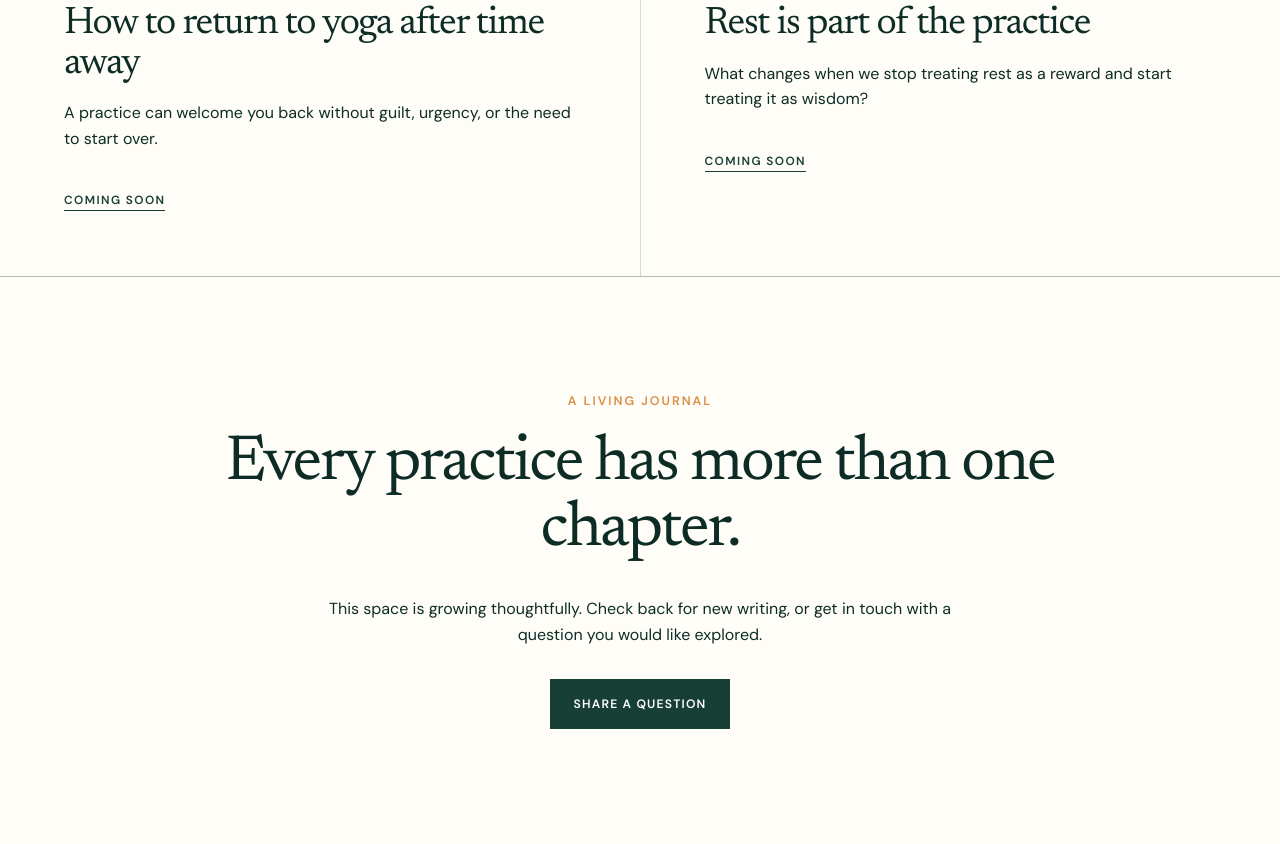
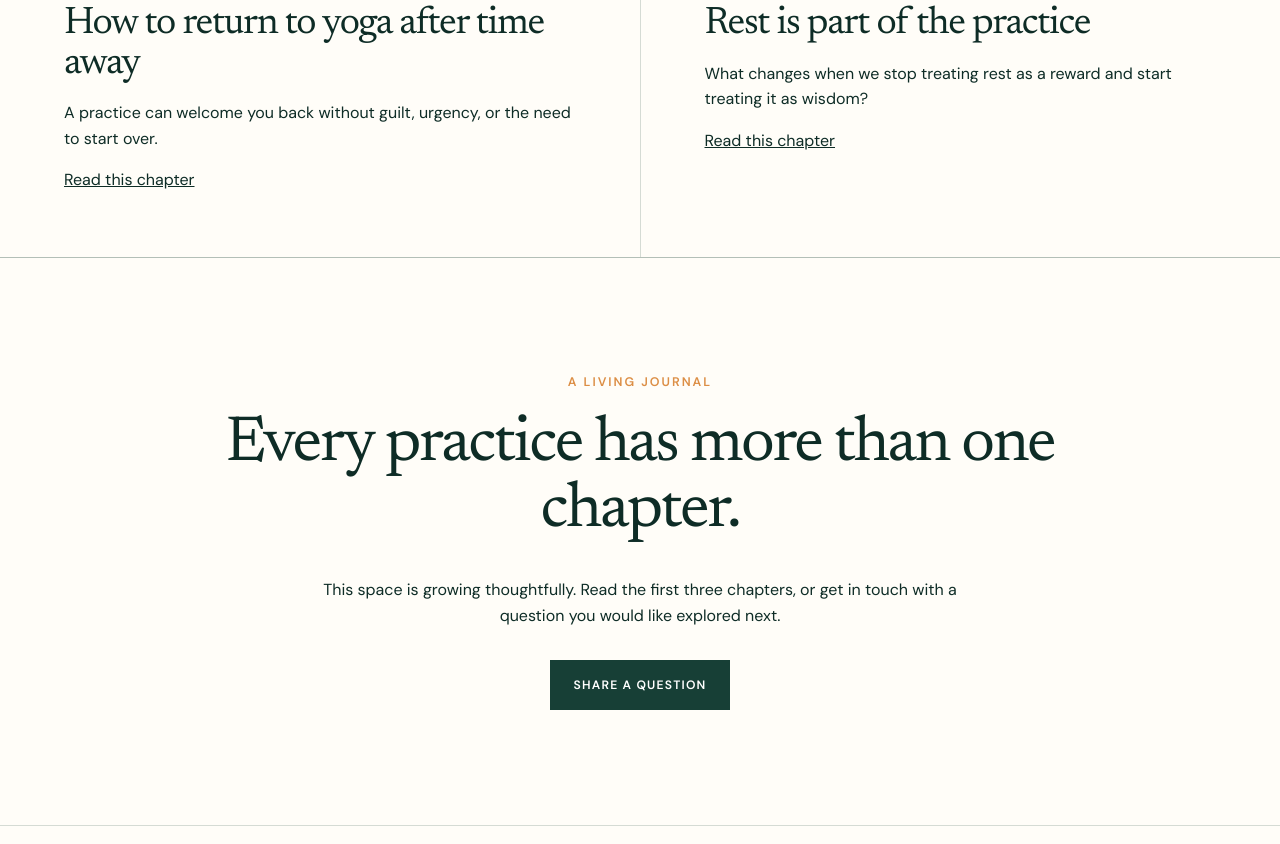
Before and after one commit to onelyfetxc/yoga-chapters, a plain HTML site: page blog.html in a window 1280 px wide. Shown: the part 1620-2464 px from the top of the page. Drawn offline with Linux system fonts and the light colour scheme.

Commit message:
Complete blog.html

```diff
--- a/blog.html
+++ b/blog.html
@@ -34,7 +34,7 @@
           <p class="article-meta">Breath · 5 minute read</p>
           <h2>The smallest pause can change the shape of your day</h2>
           <p>A gentle reminder that presence does not require an empty calendar—only one conscious breath.</p>
-          <span class="coming-soon">First chapter coming soon</span>
+          <a class="article-link" href="the-smallest-pause.html">Read this chapter</a>
         </div>
       </article>
       <article class="article-card reveal">
@@ -43,7 +43,7 @@
           <p class="article-meta">Practice · 4 minute read</p>
           <h2>How to return to yoga after time away</h2>
           <p>A practice can welcome you back without guilt, urgency, or the need to start over.</p>
-          <span class="coming-soon">Coming soon</span>
+          <a class="article-link" href="return-to-yoga.html">Read this chapter</a>
         </div>
       </article>
       <article class="article-card reveal">
@@ -52,14 +52,14 @@
           <p class="article-meta">Wellbeing · 6 minute read</p>
           <h2>Rest is part of the practice</h2>
           <p>What changes when we stop treating rest as a reward and start treating it as wisdom?</p>
-          <span class="coming-soon">Coming soon</span>
+          <a class="article-link" href="rest-is-practice.html">Read this chapter</a>
         </div>
       </article>
     </section>
     <section class="blog-note">
       <p class="eyebrow">A living journal</p>
       <h2>Every practice has more than one chapter.</h2>
-      <p>This space is growing thoughtfully. Check back for new writing, or get in touch with a question you would like explored.</p>
+      <p>This space is growing thoughtfully. Read the first three chapters, or get in touch with a question you would like explored next.</p>
       <a class="button" href="contact.html">Share a question</a>
     </section>
   </main>
```
